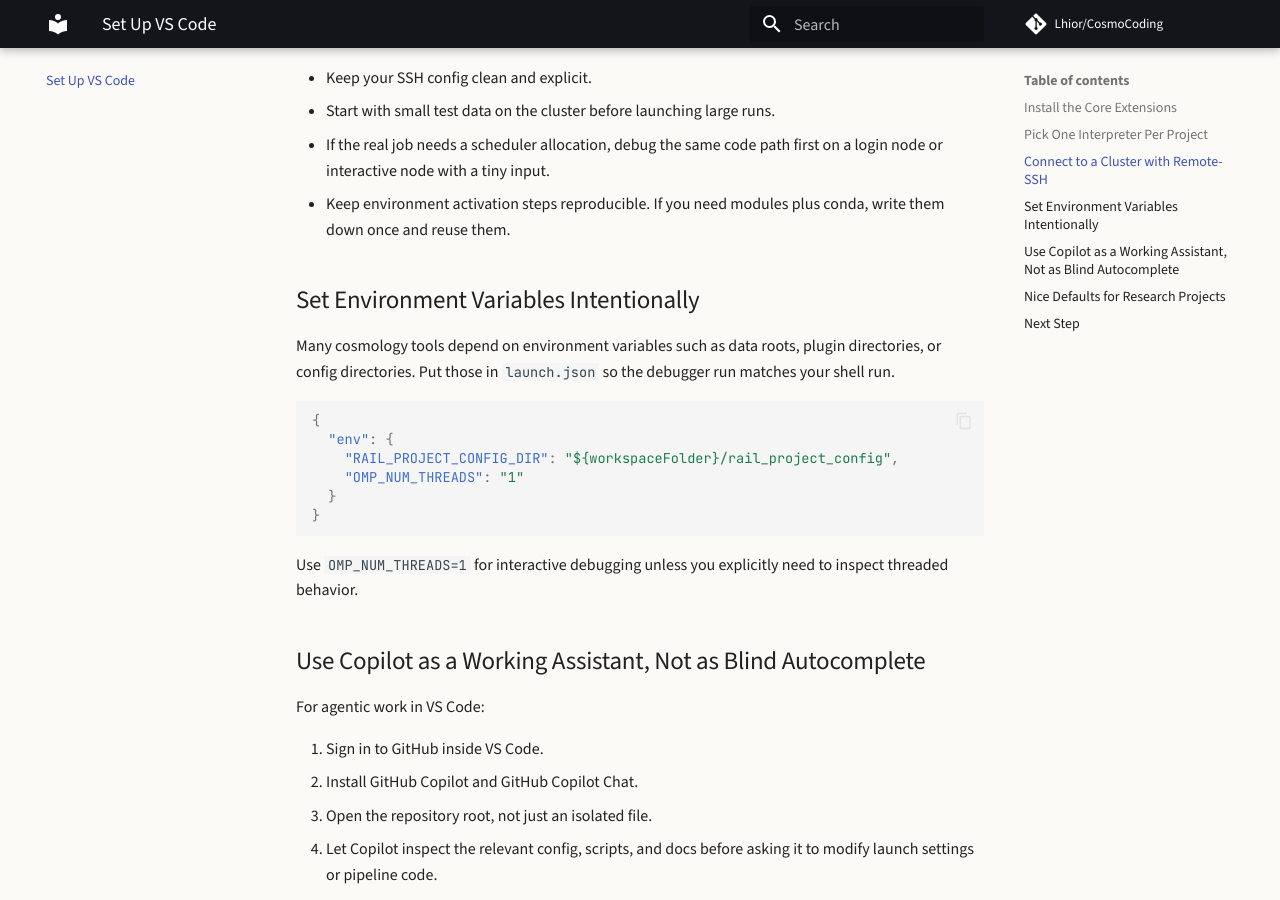
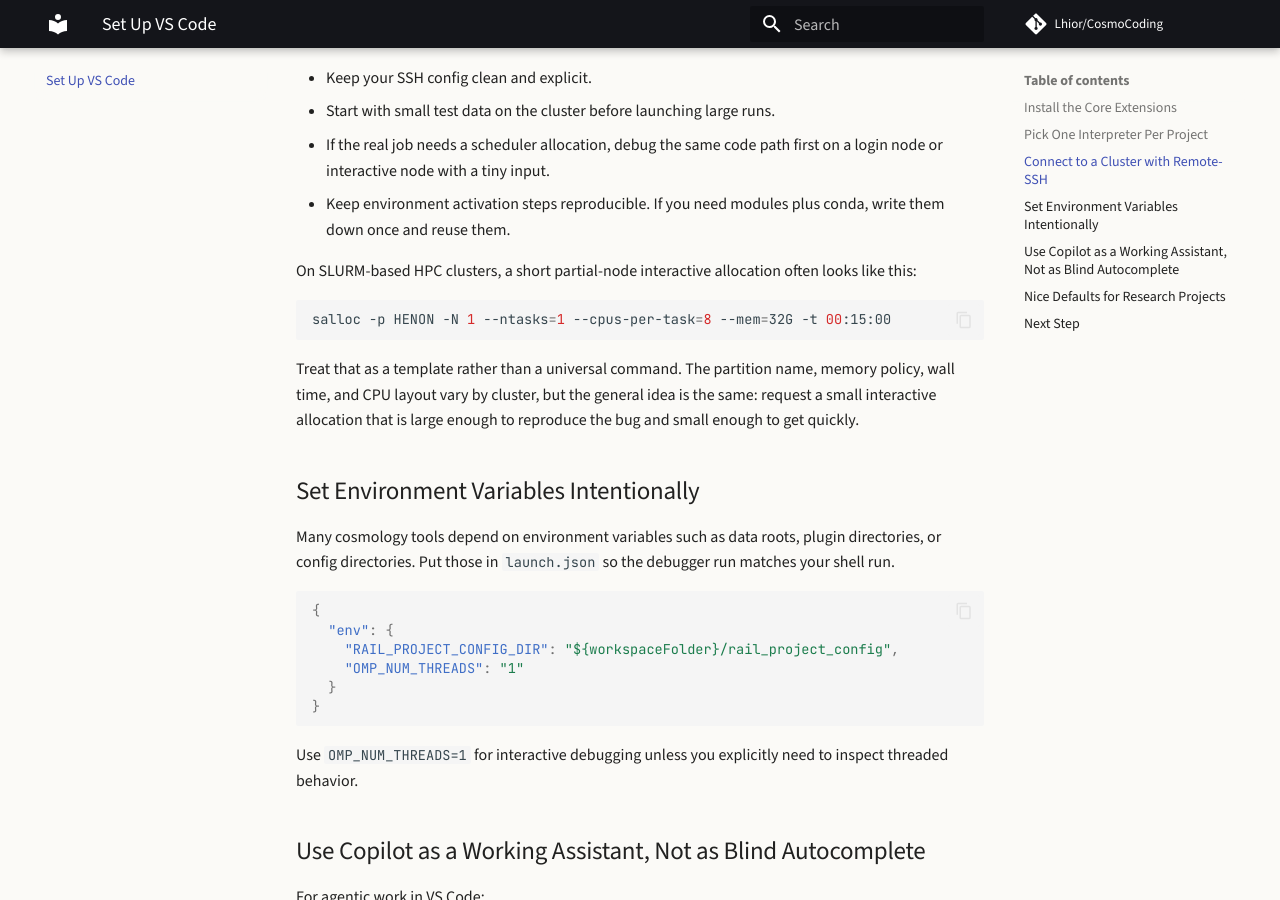
Before and after one commit to Lhior/CosmoCoding, an MkDocs documentation site: the page built from docs/setup/vscode.md, in a window 1280 px wide and 900 px high, scrolled down 1502 px. Built offline with MkDocs 1.6.1 and Material for MkDocs 9.7.7, drawn with Linux system fonts in a browser that asks for light colours; comment, search, counter and statistics services are not loaded.

Commit message:
Add partial node interactive session command

````diff
--- a/docs/setup/vscode.md
+++ b/docs/setup/vscode.md
@@ -54,6 +54,14 @@ Practical advice:
 - If the real job needs a scheduler allocation, debug the same code path first on a login node or interactive node with a tiny input.
 - Keep environment activation steps reproducible. If you need modules plus conda, write them down once and reuse them.
 
+On SLURM-based HPC clusters, a short partial-node interactive allocation often looks like this:
+
+```bash
+salloc -p HENON -N 1 --ntasks=1 --cpus-per-task=8 --mem=32G -t 00:15:00
+```
+
+Treat that as a template rather than a universal command. The partition name, memory policy, wall time, and CPU layout vary by cluster, but the general idea is the same: request a small interactive allocation that is large enough to reproduce the bug and small enough to get quickly.
+
 ## Set Environment Variables Intentionally
 
 Many cosmology tools depend on environment variables such as data roots, plugin directories, or config directories. Put those in `launch.json` so the debugger run matches your shell run.
````
